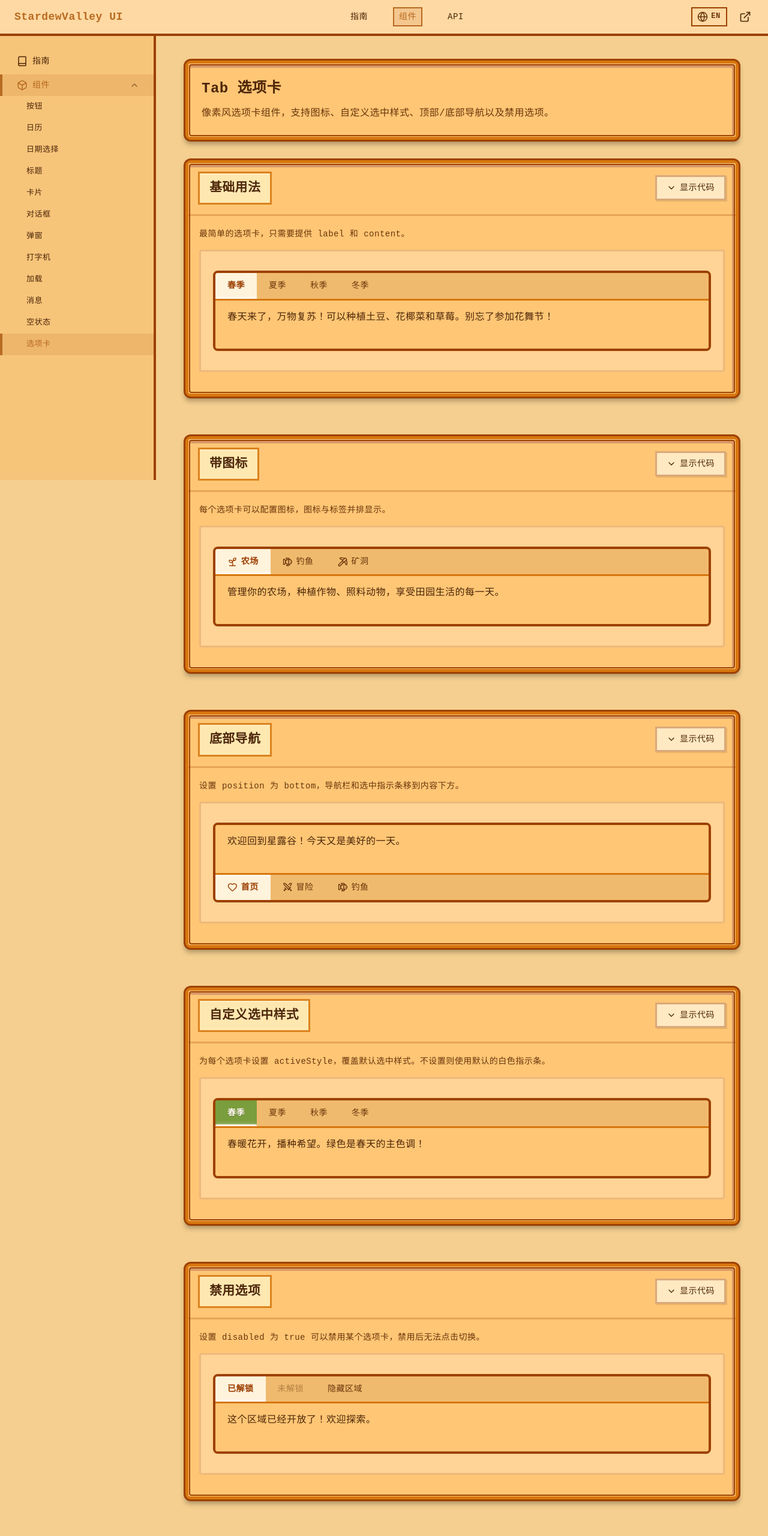
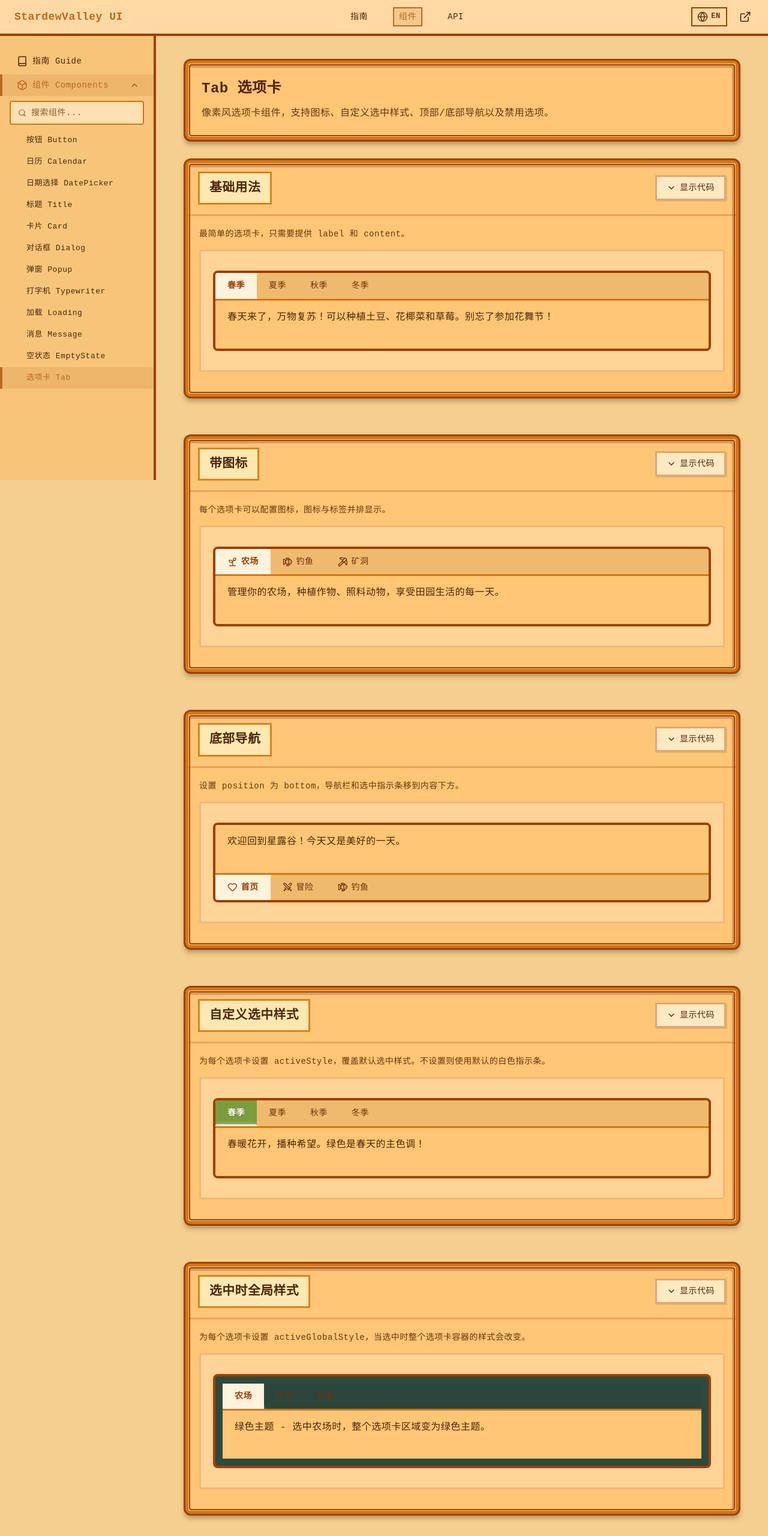
Before and after one commit to a985987819/stardewUi, a React (Vite) app: page /stardewUi/components/tab in a window 1280 px wide. Shown: the top 2560 px of the page at 60% size. Built offline with nearby package versions, Linux system fonts and the light colour scheme; a web font is replaced by a local one.

Commit message:
perf: 选项卡可以设置选中时的样式

```diff
--- a/src/components/layout/Sidebar.module.scss
+++ b/src/components/layout/Sidebar.module.scss
@@ -57,6 +57,26 @@
     @apply flex flex-col;
   }
 
+  &-search {
+    @apply flex items-center gap-2 mx-4 my-2 px-3 py-2 rounded;
+    background: var(--color-bg-hover);
+    border: 2px solid var(--color-border);
+
+    &-icon {
+      color: var(--color-text-tertiary);
+      flex-shrink: 0;
+    }
+
+    &-input {
+      @apply w-full text-sm bg-transparent outline-none;
+      color: var(--color-text);
+
+      &::placeholder {
+        color: var(--color-text-tertiary);
+      }
+    }
+  }
+
   @media (max-width: 1024px) {
     @apply -translate-x-full z-[90];
 
--- a/src/components/layout/Sidebar.tsx
+++ b/src/components/layout/Sidebar.tsx
@@ -1,42 +1,66 @@
-import { useState, type ReactNode } from 'react'
+import { useState, useMemo, type ReactNode, type ChangeEvent } from 'react'
 import { NavLink, useLocation } from 'react-router-dom'
-import { Book, Box, ChevronDown } from 'lucide-react'
+import { Book, Box, ChevronDown, Search } from 'lucide-react'
 import { classNames } from '../../utils/classNames'
-import { useI18n } from '../../i18n'
 import styles from './Sidebar.module.scss'
 
 interface MenuItem {
   path: string
   label: string
+  labelEn?: string
   icon?: ReactNode
   children?: MenuItem[]
 }
 
+// 双语标签映射
+const bilingualLabels: Record<string, { zh: string; en: string }> = {
+  'sidebar.guide': { zh: '指南', en: 'Guide' },
+  'sidebar.components': { zh: '组件', en: 'Components' },
+  'sidebar.button': { zh: '按钮', en: 'Button' },
+  'sidebar.calendar': { zh: '日历', en: 'Calendar' },
+  'sidebar.datePicker': { zh: '日期选择', en: 'DatePicker' },
+  'sidebar.title': { zh: '标题', en: 'Title' },
+  'sidebar.card': { zh: '卡片', en: 'Card' },
+  'sidebar.dialog': { zh: '对话框', en: 'Dialog' },
+  'sidebar.popup': { zh: '弹窗', en: 'Popup' },
+  'sidebar.typewriter': { zh: '打字机', en: 'Typewriter' },
+  'sidebar.loading': { zh: '加载', en: 'Loading' },
+  'sidebar.message': { zh: '消息', en: 'Message' },
+  'sidebar.emptyState': { zh: '空状态', en: 'EmptyState' },
+  'sidebar.tab': { zh: '选项卡', en: 'Tab' },
+}
+
 function useMenuItems(): MenuItem[] {
-  const { t } = useI18n()
+  const getBilingualLabel = (key: string): { zh: string; en: string } => {
+    return bilingualLabels[key] || { zh: key, en: key }
+  }
+
+  const guide = getBilingualLabel('sidebar.guide')
+  const components = getBilingualLabel('sidebar.components')
+
   return [
     {
       path: '/guide',
-      label: t('sidebar.guide'),
+      label: `${guide.zh} ${guide.en}`,
       icon: <Book size={18} />,
     },
     {
       path: '/components',
-      label: t('sidebar.components'),
+      label: `${components.zh} ${components.en}`,
       icon: <Box size={18} />,
       children: [
-        { path: '/components/button', label: t('sidebar.button') },
-        { path: '/components/calendar', label: t('sidebar.calendar') },
-        { path: '/components/date-picker', label: t('sidebar.datePicker') },
-        { path: '/components/title', label: t('sidebar.title') },
-        { path: '/components/card', label: t('sidebar.card') },
-        { path: '/components/dialog', label: t('sidebar.dialog') },
-        { path: '/components/popup', label: t('sidebar.popup') },
-        { path: '/components/typewriter', label: t('sidebar.typewriter') },
-        { path: '/components/loading', label: t('sidebar.loading') },
-        { path: '/components/message', label: t('sidebar.message') },
-        { path: '/components/empty-state', label: t('sidebar.emptyState') },
-        { path: '/components/tab', label: t('sidebar.tab') },
+        { path: '/components/button', label: getBilingualLabel('sidebar.button').zh, labelEn: getBilingualLabel('sidebar.button').en },
+        { path: '/components/calendar', label: getBilingualLabel('sidebar.calendar').zh, labelEn: getBilingualLabel('sidebar.calendar').en },
+        { path: '/components/date-picker', label: getBilingualLabel('sidebar.datePicker').zh, labelEn: getBilingualLabel('sidebar.datePicker').en },
+        { path: '/components/title', label: getBilingualLabel('sidebar.title').zh, labelEn: getBilingualLabel('sidebar.title').en },
+        { path: '/components/card', label: getBilingualLabel('sidebar.card').zh, labelEn: getBilingualLabel('sidebar.card').en },
+        { path: '/components/dialog', label: getBilingualLabel('sidebar.dialog').zh, labelEn: getBilingualLabel('sidebar.dialog').en },
+        { path: '/components/popup', label: getBilingualLabel('sidebar.popup').zh, labelEn: getBilingualLabel('sidebar.popup').en },
+        { path: '/components/typewriter', label: getBilingualLabel('sidebar.typewriter').zh, labelEn: getBilingualLabel('sidebar.typewriter').en },
+        { path: '/components/loading', label: getBilingualLabel('sidebar.loading').zh, labelEn: getBilingualLabel('sidebar.loading').en },
+        { path: '/components/message', label: getBilingualLabel('sidebar.message').zh, labelEn: getBilingualLabel('sidebar.message').en },
+        { path: '/components/empty-state', label: getBilingualLabel('sidebar.emptyState').zh, labelEn: getBilingualLabel('sidebar.emptyState').en },
+        { path: '/components/tab', label: getBilingualLabel('sidebar.tab').zh, labelEn: getBilingualLabel('sidebar.tab').en },
       ],
     },
   ]
@@ -45,6 +69,7 @@ function useMenuItems(): MenuItem[] {
 function StarSidebar() {
   const location = useLocation()
   const [expandedKeys, setExpandedKeys] = useState<string[]>(['/components'])
+  const [searchQuery, setSearchQuery] = useState('')
   const menuItems = useMenuItems()
 
   const toggleExpand = (path: string) => {
@@ -54,10 +79,41 @@ function StarSidebar() {
   const isExpanded = (path: string) => expandedKeys.includes(path)
   const isActive = (path: string) => location.pathname.startsWith(path)
 
+  // 过滤组件列表
+  const filteredMenuItems = useMemo(() => {
+    if (!searchQuery.trim()) return menuItems
+
+    const query = searchQuery.toLowerCase()
+    return menuItems.map((item) => {
+      if (item.children) {
+        const filteredChildren = item.children.filter(
+          (child) =>
+            child.label.toLowerCase().includes(query) ||
+            (child.labelEn && child.labelEn.toLowerCase().includes(query))
+        )
+        return { ...item, children: filteredChildren }
+      }
+      return item
+    })
+  }, [menuItems, searchQuery])
+
+  const handleSearchChange = (e: ChangeEvent<HTMLInputElement>) => {
+    setSearchQuery(e.target.value)
+    // 搜索时自动展开组件菜单
+    if (e.target.value && !expandedKeys.includes('/components')) {
+      setExpandedKeys((prev) => [...prev, '/components'])
+    }
+  }
+
   const renderMenuItem = (item: MenuItem, level = 0) => {
     const hasChildren = Boolean(item.children?.length)
     const expanded = isExpanded(item.path)
     const active = isActive(item.path)
+
+    // 如果搜索中且没有子项，不渲染
+    if (searchQuery && hasChildren && item.children?.length === 0) {
+      return null
+    }
 
     return (
       <div key={item.path} className={styles['doc-sidebar-item']}>
@@ -76,7 +132,9 @@ function StarSidebar() {
           }}
         >
           {item.icon ? <span className={styles['doc-sidebar-icon']}>{item.icon}</span> : null}
-          <span className={styles['doc-sidebar-text']}>{item.label}</span>
+          <span className={styles['doc-sidebar-text']}>
+            {item.labelEn ? `${item.label} ${item.labelEn}` : item.label}
+          </span>
           {hasChildren ? (
             <span className={classNames(styles['doc-sidebar-arrow'], expanded && styles['is-expanded'])}>
               <ChevronDown size={16} />
@@ -86,6 +144,19 @@ function StarSidebar() {
 
         {hasChildren && expanded ? (
           <div className={styles['doc-sidebar-children']}>
+            {/* 在组件选项下方添加搜索框 */}
+            {item.path === '/components' && (
+              <div className={styles['doc-sidebar-search']}>
+                <Search size={14} className={styles['doc-sidebar-search-icon']} />
+                <input
+                  type="text"
+                  placeholder="搜索组件..."
+                  value={searchQuery}
+                  onChange={handleSearchChange}
+                  className={styles['doc-sidebar-search-input']}
+                />
+              </div>
+            )}
             {item.children!.map((child) => renderMenuItem(child, level + 1))}
           </div>
         ) : null}
@@ -95,7 +166,7 @@ function StarSidebar() {
 
   return (
     <aside className={styles['doc-sidebar']}>
-      <nav className={styles['doc-sidebar-nav']}>{menuItems.map((item) => renderMenuItem(item))}</nav>
+      <nav className={styles['doc-sidebar-nav']}>{filteredMenuItems.map((item) => renderMenuItem(item))}</nav>
     </aside>
   )
 }
--- a/src/components/ui/Calendar.module.scss
+++ b/src/components/ui/Calendar.module.scss
@@ -1,6 +1,8 @@
 .calendar {
   display: grid;
   gap: 16px;
+  max-width: 320px;
+  margin: 0 auto;
 }
 
 .calendar__toolbar {
--- a/src/components/ui/CalendarGrid.module.scss
+++ b/src/components/ui/CalendarGrid.module.scss
@@ -37,6 +37,11 @@
   font-weight: 600;
   border-bottom: 2px solid #2c2c2c;
   background: #fbebc2;
+  min-width: 0;
+  aspect-ratio: 1 / 1;
+  display: flex;
+  align-items: center;
+  justify-content: center;
 }
 
 .calendar-grid__cell {
--- a/src/components/ui/DatePicker.module.scss
+++ b/src/components/ui/DatePicker.module.scss
@@ -1,6 +1,8 @@
 .date-picker {
   display: grid;
   gap: 16px;
+  max-width: 320px;
+  margin: 0 auto;
 }
 
 .date-picker__toolbar {
--- a/src/components/ui/Tab.tsx
+++ b/src/components/ui/Tab.tsx
@@ -20,6 +20,10 @@ export interface StarTabItem {
   content: ReactNode
   activeStyle?: CSSProperties
   activeClassName?: string
+  /** 选中时全局样式 - 应用于整个选项卡容器 */
+  activeGlobalStyle?: CSSProperties
+  /** 选中时全局类名 - 应用于整个选项卡容器 */
+  activeGlobalClassName?: string
   disabled?: boolean
 }
 
@@ -92,14 +96,20 @@ function StarTab({
 
   const isBottom = position === 'bottom'
 
+  // 获取当前选中项的全局样式和类名
+  const activeGlobalStyle = activeItem?.activeGlobalStyle
+  const activeGlobalClassName = activeItem?.activeGlobalClassName
+
   return (
     <div
       {...rest}
       className={classNames(
         styles['star-tab'],
         isBottom && styles['star-tab--bottom'],
+        activeGlobalClassName,
         className,
       )}
+      style={activeGlobalStyle}
     >
       {!isBottom && (
         <div className={styles['star-tab__nav-wrapper']}>
--- a/src/pages/TabDemo.tsx
+++ b/src/pages/TabDemo.tsx
@@ -10,6 +10,7 @@ const tocItems = [
   { id: 'icon', title: '带图标', level: 1 },
   { id: 'position', title: '底部导航', level: 1 },
   { id: 'custom', title: '自定义选中样式', level: 1 },
+  { id: 'global', title: '选中时全局样式', level: 1 },
   { id: 'disabled', title: '禁用选项', level: 1 },
   { id: 'controlled', title: '受控模式', level: 1 },
   { id: 'api', title: 'API', level: 1 },
@@ -30,6 +31,8 @@ const tabItemApiData = [
   { property: 'content', description: '选项卡内容', type: 'ReactNode', default: '-', required: true },
   { property: 'activeStyle', description: '选中时的内联样式', type: 'CSSProperties', default: '-' },
   { property: 'activeClassName', description: '选中时追加的类名', type: 'string', default: '-' },
+  { property: 'activeGlobalStyle', description: '选中时全局样式，应用于整个选项卡容器', type: 'CSSProperties', default: '-' },
+  { property: 'activeGlobalClassName', description: '选中时全局类名，应用于整个选项卡容器', type: 'string', default: '-' },
   { property: 'disabled', description: '是否禁用', type: 'boolean', default: 'false' },
 ]
 
@@ -71,6 +74,23 @@ const customCode = `<StarTab
       label: '夏季',
       content: '夏日炎炎...',
       activeStyle: { background: '#d7992e', color: '#fff8eb' },
+    },
+  ]}
+/>`
+
+const globalCode = `<StarTab
+  items={[
+    {
+      key: 'farm',
+      label: '农场',
+      content: '绿色主题 - 选中时整个区域变绿',
+      activeGlobalStyle: { background: '#2d4a3e', borderRadius: '8px', padding: '12px' }
+    },
+    {
+      key: 'mine',
+      label: '矿洞',
+      content: '棕色主题 - 选中时整个区域变棕',
+      activeGlobalStyle: { background: '#4a3728', borderRadius: '8px', padding: '12px' }
     },
   ]}
 />`
@@ -142,6 +162,27 @@ const disabledItems = [
   { key: 'secret', label: '隐藏区域', content: '你发现了秘密区域！这里有稀有宝物。' },
 ]
 
+const globalItems = [
+  {
+    key: 'farm',
+    label: '农场',
+    content: '绿色主题 - 选中农场时，整个选项卡区域变为绿色主题。',
+    activeGlobalStyle: { background: '#2d4a3e', borderRadius: '8px', padding: '12px' }
+  },
+  {
+    key: 'mine',
+    label: '矿洞',
+    content: '棕色主题 - 选中矿洞时，整个选项卡区域变为棕色主题。',
+    activeGlobalStyle: { background: '#4a3728', borderRadius: '8px', padding: '12px' }
+  },
+  {
+    key: 'fish',
+    label: '钓鱼',
+    content: '蓝色主题 - 选中钓鱼时，整个选项卡区域变为蓝色主题。',
+    activeGlobalStyle: { background: '#2d4a5e', borderRadius: '8px', padding: '12px' }
+  },
+]
+
 function StarTabDemoPage() {
   const [controlledKey, setControlledKey] = useState('spring')
 
@@ -196,6 +237,17 @@ function StarTabDemoPage() {
       </StarComponentDemo>
 
       <StarComponentDemo
+        id="global"
+        title="选中时全局样式"
+        description="为每个选项卡设置 activeGlobalStyle，当选中时整个选项卡容器的样式会改变。"
+        code={globalCode}
+      >
+        <div style={{ width: '100%' }}>
+          <StarTab items={globalItems} />
+        </div>
+      </StarComponentDemo>
+
+      <StarComponentDemo
         id="disabled"
         title="禁用选项"
         description="设置 disabled 为 true 可以禁用某个选项卡，禁用后无法点击切换。"
```
